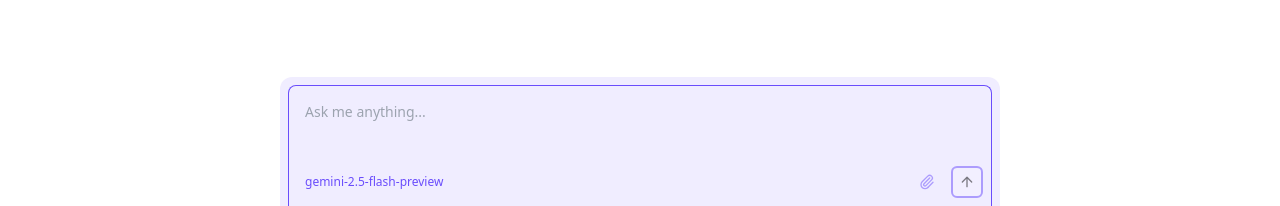
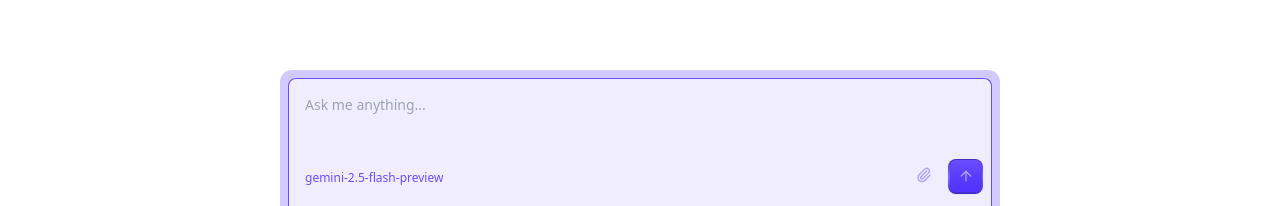
Before and after one commit to benedicti0n/cbmo-ai-chat, a Next.js app: page /chat in a window 1280 px wide. Shown: the part 594-800 px from the top of the page. Built offline with nearby package versions, Linux system fonts and the light colour scheme; no server answers.

Commit message:
🎨 style + 🐛 fix: minor layout fixes and chatbox outer div color fix for lgiht mode

```diff
--- a/src/components/ChatBox.tsx
+++ b/src/components/ChatBox.tsx
@@ -140,7 +140,7 @@ const ChatBox = ({ onSendMessage, onStreamingComplete, isStreaming, setIsStreami
         <div className="w-[95vw] md:w-[532px] lg:w-[720px] relative bottom-0">
             <div
                 className={`w-full max-h-[400px] flex flex-col justify-end
-                    ${theme === 'light' ? 'bg-[#6A4DFC]/10' : 'bg-[#6A4DFC]/[10%]'}
+                    ${theme === 'light' ? 'bg-[#6A4DFC]/30' : 'bg-[#6A4DFC]/10'}
                     rounded-t-xl px-2 pt-2 overflow-hidden`}
             >
                 <div className={`rounded-t-lg border-x-[1px] border-t-[1px] border-[#6A4DFC] ${theme === 'light' ? 'bg-white' : ''}`}>
@@ -194,7 +194,8 @@ const ChatBox = ({ onSendMessage, onStreamingComplete, isStreaming, setIsStreami
                             </Tooltip>
                             <Tooltip content={message.trim() ? 'Send' : 'Please enter a message'}>
                                 <Button
-                                    className={`h-8 w-8 p-0 border-[2px] border-[#6a4dfc] ${message.trim() && !isStreaming ? 'bg-[#6A4DFC] hover:bg-[#6A4DFC]/90' : 'bg-white/20 cursor-not-allowed'} transition-colors duration-100 ease-in-out`}
+                                    variant="default"
+                                    className={`h-8 w-8 p-0`}
                                     disabled={!message.trim() || isStreaming || isLoading}
                                     onClick={handleSend}
                                 >
--- a/src/components/ChatSection.tsx
+++ b/src/components/ChatSection.tsx
@@ -188,14 +188,14 @@ const ChatSection = () => {
         >
             <div className="w-full h-full flex flex-col">
                 {/* Messages Container */}
-                <div className={`w-full overflow-y-auto ${messages.length === 0 ? 'h-full' : 'flex-1'} h-full`}>
+                <div className={`w-full overflow-y-auto ${messages.length === 0 ? 'h-full' : 'flex-1'} h-full scrollbar-hide`}>
                     <div className={`flex justify-center ${messages.length === 0 ? 'items-center' : 'items-end'} w-full h-full`}>
-                        <div className={`relative w-[95vw] md:w-[532px] lg:w-[720px] ${messages.length === 0 ? 'h-full' : 'h-[80%]'}`}>
+                        <div className={`relative w-[95vw] md:w-[532px] lg:w-[720px] ${messages.length === 0 ? 'h-full' : 'h-[90%] md:h-full'}`}>
                             <div
                                 ref={messagesContainerRef}
-                                className={`w-full px-2 pt-4 pb-4 ${messages.length === 0 ? 'h-full flex items-center justify-center' : 'min-h-[15%] max-h-[85%]'}`}
+                                className={`w-full pt-4 pb-4 ${messages.length === 0 ? 'h-full flex items-center justify-center' : 'min-h-[15%] max-h-[85%]'}`}
                             >
-                                <div className="w-full">
+                                <div className="w-[95vw] md:w-[532px] lg:w-[720px]">
                                     {messages.length === 0 ? (
                                         <div className="h-full flex items-center justify-center">
                                             <p className={`text-center font-semibold text-3xl md:text-5xl px-4 ${theme === 'light' ? 'text-[#6A4DFC]' : 'text-white'}`}>
@@ -223,13 +223,13 @@ const ChatSection = () => {
                                             )}
                                         </div>
                                     )}
+                                    <ScrollToBottomButton
+                                        onClick={() => scrollToBottom('smooth')}
+                                        show={showScrollButton}
+                                    />
                                     <div ref={messagesEndRef} />
                                 </div>
                             </div>
-                            <ScrollToBottomButton
-                                onClick={() => scrollToBottom('smooth')}
-                                show={showScrollButton}
-                            />
                         </div>
                     </div>
                 </div>
```
